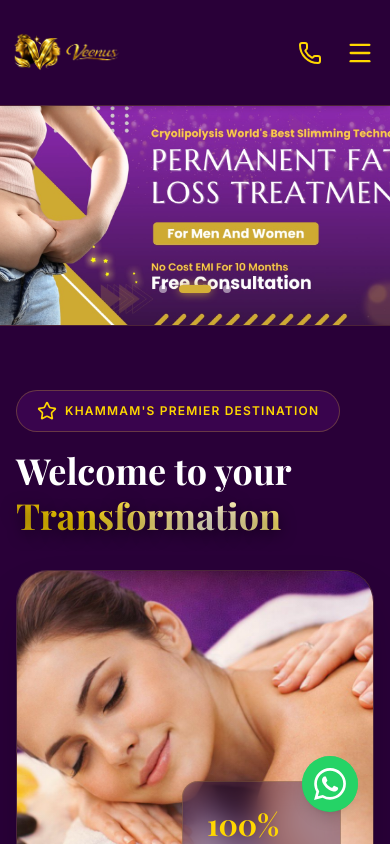
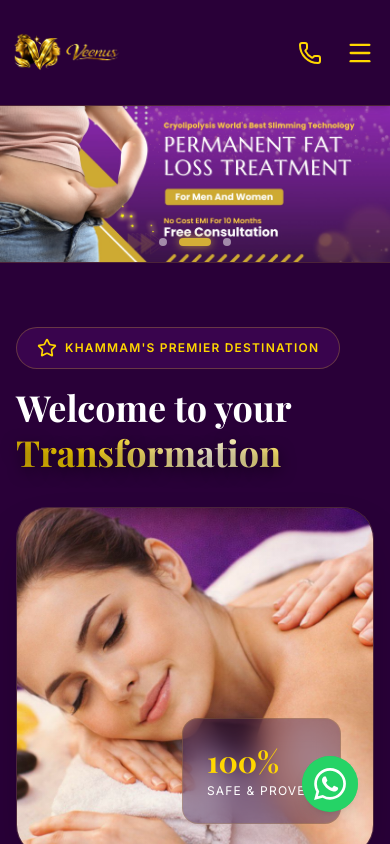
Before and after one commit to SaNjAy-bRo/veenus, a Next.js app: page / in a window 390 px wide. Shown: the top 844 px of the page. Built offline with nearby package versions, Linux system fonts and the light colour scheme; a web font is replaced by a local one.

Commit message:
Fix mobile clipping geometrically using intrinsic aspect ratio

```diff
--- a/src/app/page.tsx
+++ b/src/app/page.tsx
@@ -28,8 +28,8 @@ export default function Home() {
   return (
     <div className="flex flex-col w-full overflow-hidden">
 
-      {/* 1. Hero Section: Seamlessly Scaling Banner */}
-      <section className="relative w-full h-[25vh] min-h-[220px] sm:h-[40vh] sm:min-h-[300px] md:h-auto md:min-h-0 md:aspect-[21/9] xl:aspect-[3/1] flex items-center overflow-hidden border-b border-gold-500/20 bg-primary-900">
+      {/* 1. Hero Section: Seamlessly Scaling Native Banner */}
+      <section className="w-full border-b border-gold-500/20 bg-primary-900">
         <HeroCarousel images={carouselImages} />
       </section>
 
--- a/src/components/HeroCarousel.tsx
+++ b/src/components/HeroCarousel.tsx
@@ -19,18 +19,19 @@ export default function HeroCarousel({ images }: HeroCarouselProps) {
   }, [images.length]);
 
   return (
-    <div className="absolute inset-0 z-0 overflow-hidden bg-primary-900">
+    <div className="relative w-full overflow-hidden bg-primary-900">
       <div
-        className="flex h-full w-full transition-transform duration-1000 ease-in-out"
+        className="flex w-full transition-transform duration-1000 ease-in-out"
         style={{ transform: `translateX(-${currentIndex * 100}%)` }}
       >
         {images.map((img, idx) => (
-          <div key={idx} className="relative h-full w-full shrink-0">
+          <div key={idx} className="relative w-full shrink-0">
             <Image
               src={img}
               alt={`Veenus Center Banner ${idx + 1}`}
-              fill
-              className="object-cover"
+              width={1920}
+              height={800}
+              className="w-full h-auto object-cover"
               priority={idx === 0}
             />
           </div>
@@ -38,7 +39,7 @@ export default function HeroCarousel({ images }: HeroCarouselProps) {
       </div>
 
       {/* Slide Indicators */}
-      <div className="absolute bottom-8 left-0 right-0 flex justify-center gap-3 z-20">
+      <div className="absolute bottom-4 left-0 right-0 flex justify-center gap-3 z-20">
         {images.map((_, idx) => (
           <button
             key={idx}
```
